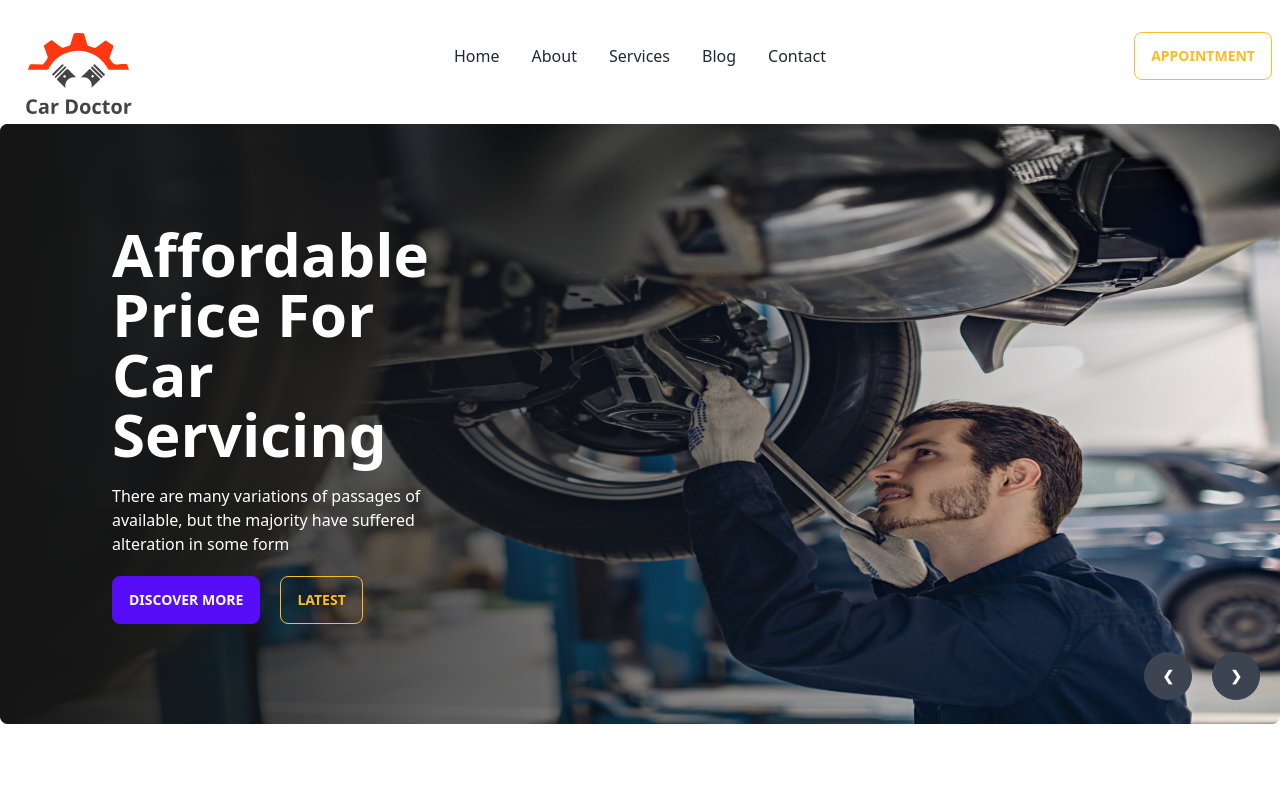
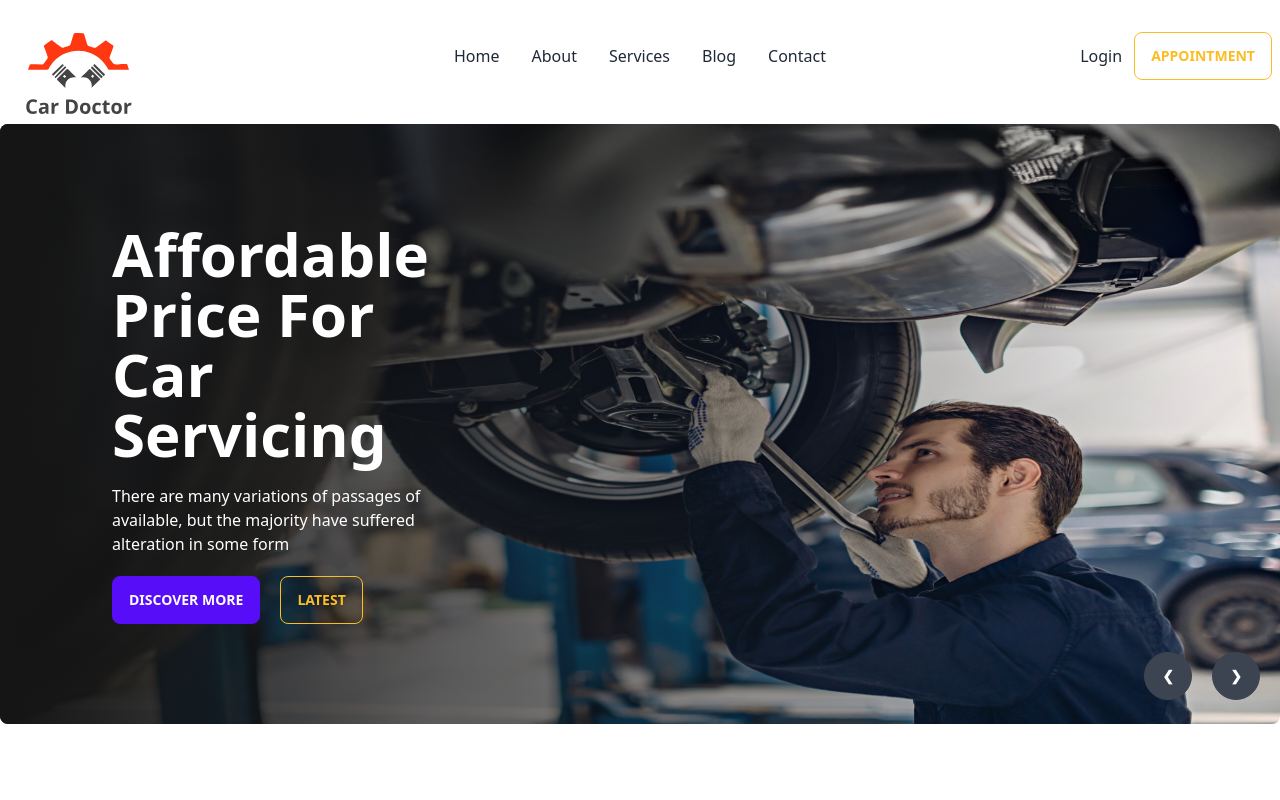
Before and after one commit to SR-Chowdhury/ML-11-Module-69, a React (Vite) app in the folder car-doctor-client/: page / in a window 1280 px wide. Shown: the top 800 px of the page. Built offline with nearby package versions, Linux system fonts and the light colour scheme; no server answers.

Commit message:
69-9 summary + onAuthStateChange done

```diff
--- a/car-doctor-client/src/Pages/Shared/NavigationBar/NavigationBar.jsx
+++ b/car-doctor-client/src/Pages/Shared/NavigationBar/NavigationBar.jsx
@@ -1,8 +1,28 @@
-import React from 'react';
+import React, { useContext } from 'react';
 import logo from '../../../assets/logo.svg';
 import { Link } from 'react-router-dom';
+import { AuthContext } from '../../../Providers/AuthProvider';
+import Swal from 'sweetalert2';
 
 const NavigationBar = () => {
+
+    const { user, logOut } = useContext(AuthContext);
+
+    const handleLogout = () => {
+        logOut()
+            .then( () => {
+                Swal.fire({
+                    title: 'Successfully Logout!',
+                    showClass: {
+                        popup: 'animate__animated animate__fadeInDown'
+                    },
+                    hideClass: {
+                        popup: 'animate__animated animate__fadeOutUp'
+                    }
+                })
+            })
+            .catch(err => console.log(err.message))
+    }
 
     const navItem = <>
         <li><Link to={'/'}>Home</Link></li>
@@ -32,6 +52,9 @@ const NavigationBar = () => {
                 </ul>
             </div>
             <div className="navbar-end">
+                {
+                    user ? <Link onClick={handleLogout} className='mr-3 text-orange-400'>Logout</Link> : <Link to={'/login'} className='mr-3'>Login</Link>
+                }
                 <Link><button className="btn btn-outline btn-warning">Appointment</button></Link>
             </div>
         </div>
--- a/car-doctor-client/src/Providers/AuthProvider.jsx
+++ b/car-doctor-client/src/Providers/AuthProvider.jsx
@@ -1,5 +1,5 @@
-import React, { createContext, useState } from 'react';
-import { createUserWithEmailAndPassword, getAuth, signInWithEmailAndPassword } from "firebase/auth";
+import React, { createContext, useEffect, useState } from 'react';
+import { createUserWithEmailAndPassword, getAuth, onAuthStateChanged, signInWithEmailAndPassword, signOut } from "firebase/auth";
 import app from '../Firebase/Firebase.config';
 
 export const AuthContext = createContext(null);
@@ -21,11 +21,28 @@ const AuthProvider = ({children}) => {
         return signInWithEmailAndPassword(auth, email, password);
     }
 
+    const logOut = () => {
+        setLoading(true);
+        return signOut(auth);
+    }
+
+    useEffect( () => {
+
+        const unSubscribe = onAuthStateChanged(auth, CurrentUser => {
+            setUser(CurrentUser);
+            setLoading(false);
+        });
+
+        return () => unSubscribe();
+
+    }, []);
+
     const authInfo = {
         user,
         loading,
         createUser,
         singIn,
+        logOut,
     };
 
     return (
```
